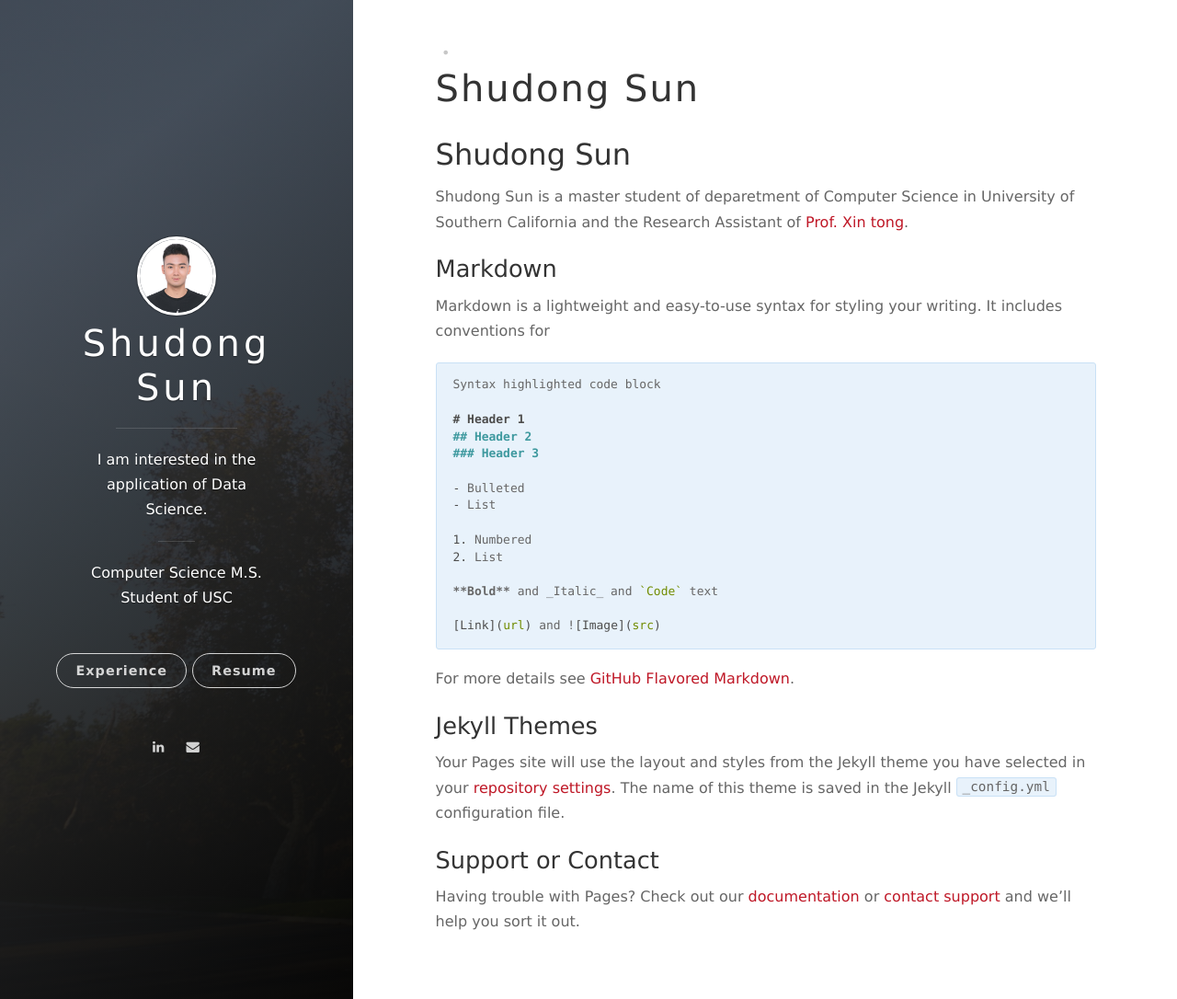
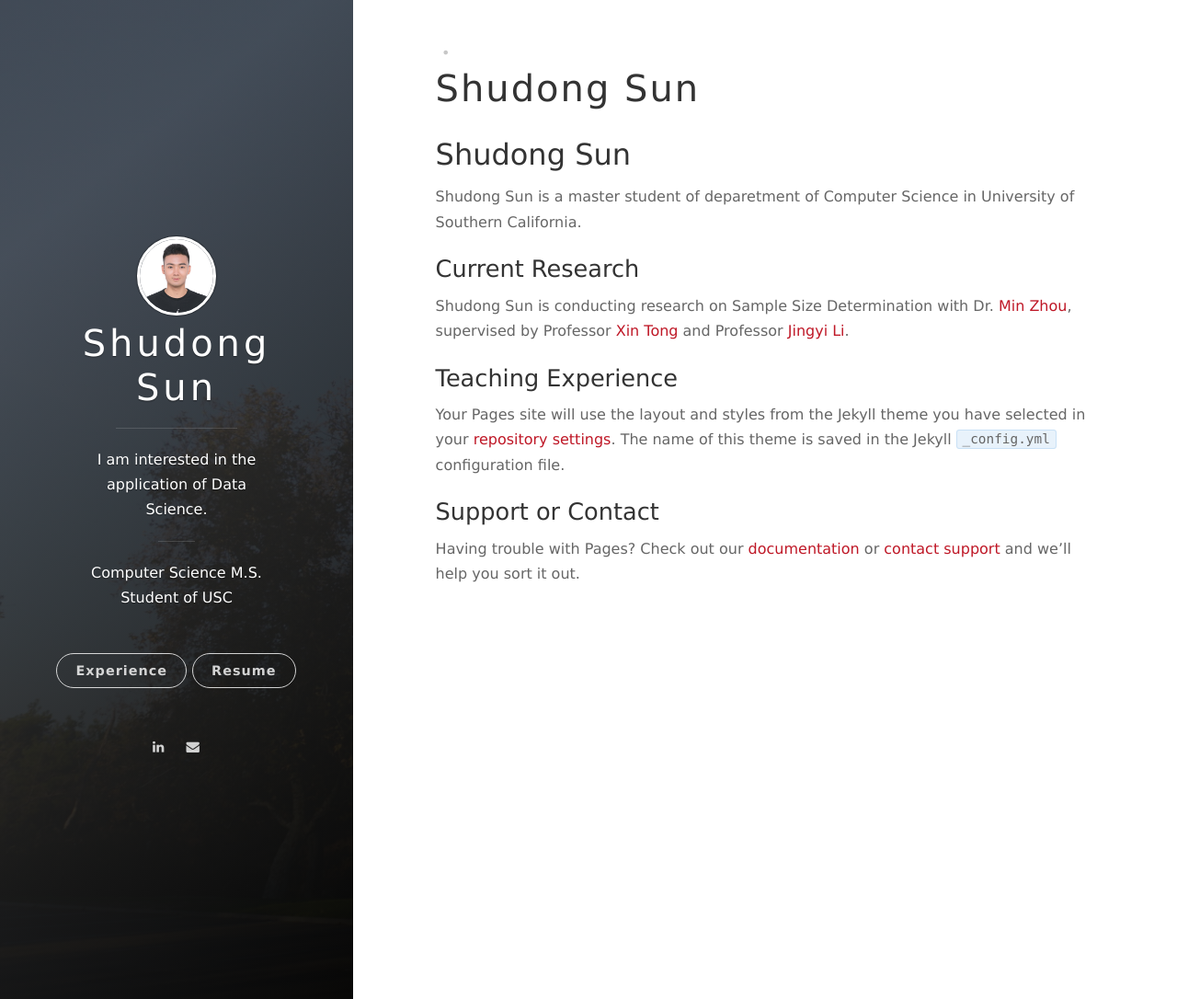
Before and after one commit to ShudongSun/ShudongSun.github.io, a Jekyll site: the page built from index.md, in a window 1280 px wide and 1086 px high. Shown: the whole window at 92% size. Built offline with Jekyll 4.4.1, drawn with Linux system fonts in a browser that asks for light colours; nearby versions of some CDN libraries; our own code applies the rules of GitHub Pages for plain Markdown files; the list of posts is cut into pages by our own code.

Commit message:
Update index.md

````diff
--- a/index.md
+++ b/index.md
@@ -1,33 +1,15 @@
 ## Shudong Sun
 
-Shudong Sun is a master student of deparetment of Computer Science in University of Southern California and the Research Assistant of [Prof. Xin tong](https://www.marshall.usc.edu/personnel/xin-tong).
+Shudong Sun is a master student of deparetment of Computer Science in University of Southern California.
 
 
-### Markdown
+### Current Research
 
-Markdown is a lightweight and easy-to-use syntax for styling your writing. It includes conventions for
+Shudong Sun is conducting research on Sample Size Determination with Dr. [Min Zhou](https://staff.uic.edu.cn/en/dst/1424-minzhou), supervised by Professor [Xin Tong](https://www.marshall.usc.edu/personnel/xin-tong) and Professor [Jingyi Li](https://bioscience.ucla.edu/faculty/jingyi-li).
 
-```markdown
-Syntax highlighted code block
+<!-- For more details see [GitHub Flavored Markdown](https://guides.github.com/features/mastering-markdown/). -->
 
-# Header 1
-## Header 2
-### Header 3
-
-- Bulleted
-- List
-
-1. Numbered
-2. List
-
-**Bold** and _Italic_ and `Code` text
-
-[Link](url) and ![Image](src)
-```
-
-For more details see [GitHub Flavored Markdown](https://guides.github.com/features/mastering-markdown/).
-
-### Jekyll Themes
+### Teaching Experience
 
 Your Pages site will use the layout and styles from the Jekyll theme you have selected in your [repository settings](https://github.com/ShudongSun/ShudongSun.github.io/settings). The name of this theme is saved in the Jekyll `_config.yml` configuration file.
 
````
